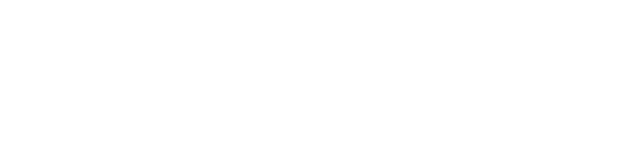
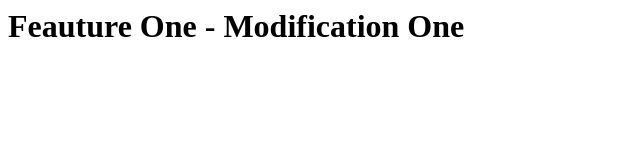
Before and after one commit to sunaiddetho/GitProject, a plain HTML site: page index.html in a window 1280 px wide. Shown: the whole page, without its empty margins (0-640 px from the left). Drawn offline with Linux system fonts and the light colour scheme.

Commit message:
Feauture One - Modification One

```diff
--- a/index.html
+++ b/index.html
@@ -6,7 +6,7 @@
    </head>
 
     <body>
-
+          <h1>Feauture One - Modification One</h1>
 
 
 
```
